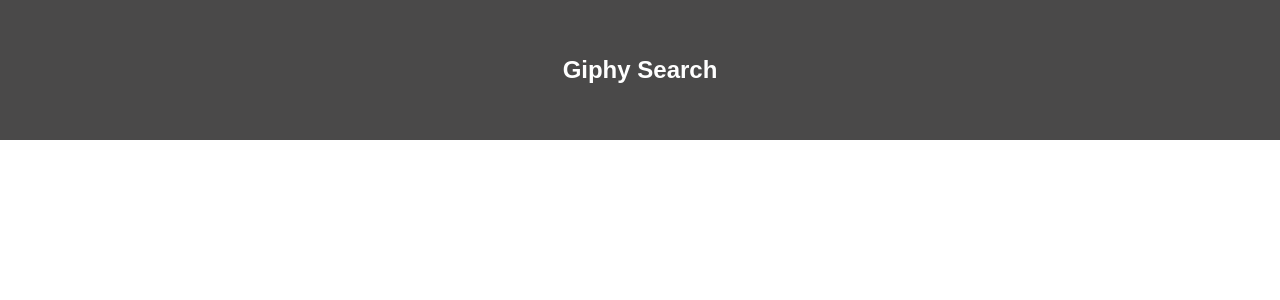
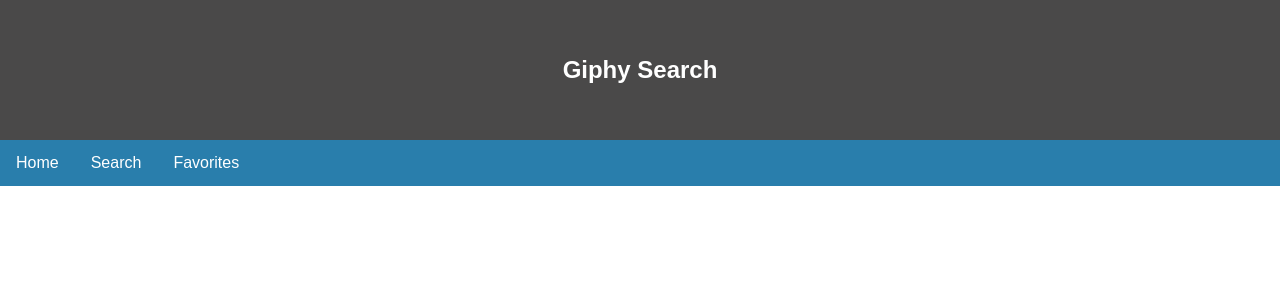
Before and after one commit to AseSever/group-giphy-saga-project, a React (Create React App) app: page /#/ in a window 1280 px wide. Shown: the top 300 px of the page. Built offline with nearby package versions, Linux system fonts and the light colour scheme.

Commit message:
added nav bar and routes for search and favorites

```diff
--- a/package.json
+++ b/package.json
@@ -12,6 +12,7 @@
     "react": "^16.8.6",
     "react-dom": "^16.8.6",
     "react-redux": "^7.2.1",
+    "react-router-dom": "^5.2.0",
     "react-scripts": "^3.4.0",
     "redux": "^4.0.5",
     "redux-logger": "^3.0.6",
--- a/src/components/App/App.css
+++ b/src/components/App/App.css
@@ -16,3 +16,25 @@
   .App-intro {
     font-size: large;
   }
+
+  .nav {
+    list-style-type: none;
+    margin: 0;
+    padding: 0;
+    overflow: hidden;
+    background-color: rgb(41, 126, 172);
+  }
+  .nav li {
+    float: left;
+  }
+  .nav li a {
+    display: block;
+    color: white;
+    text-align: center;
+    padding: 14px 16px;
+    text-decoration: none;
+  }
+  /* Change the link color to #111 (black) on hover */
+  .nav li a:hover {
+    background-color: rebeccapurple;
+  }
--- a/src/components/App/App.js
+++ b/src/components/App/App.js
@@ -1,14 +1,26 @@
 import React, { Component } from 'react';
 import './App.css';
+import { HashRouter as Router, Route, Link } from 'react-router-dom';
+import Favorites from '../Favorites/Favorites';
+import Search from '../Search/Search';
 
 class App extends Component {
 
   render() {
     return (
       <div className="App">
-         <header className="App-header">
+        <header className="App-header">
           <h1 className="App-title">Giphy Search</h1>
         </header>
+        <Router>
+          <ul className="nav">
+            <li><Link to="/">Home</Link></li>
+            <li><Link to="/search">Search</Link></li>
+            <li><Link to="/favorites">Favorites</Link></li>
+          </ul>
+          <Route exact path="/search" component={Search} />
+          <Route exact path="/favorites" component={Favorites} />
+        </Router>
       </div>
     );
   }
--- /dev/null
+++ b/src/components/Search/Search.jsx
@@ -0,0 +1,16 @@
+import React, { Component } from 'react';
+
+
+
+class Search extends Component {
+
+    render() {
+        return(
+            <>
+            </>
+        )
+    }
+}
+
+
+export default Search;
```
Also changed, not shown: 2 other files (tests, documents, lock files or other folders).
